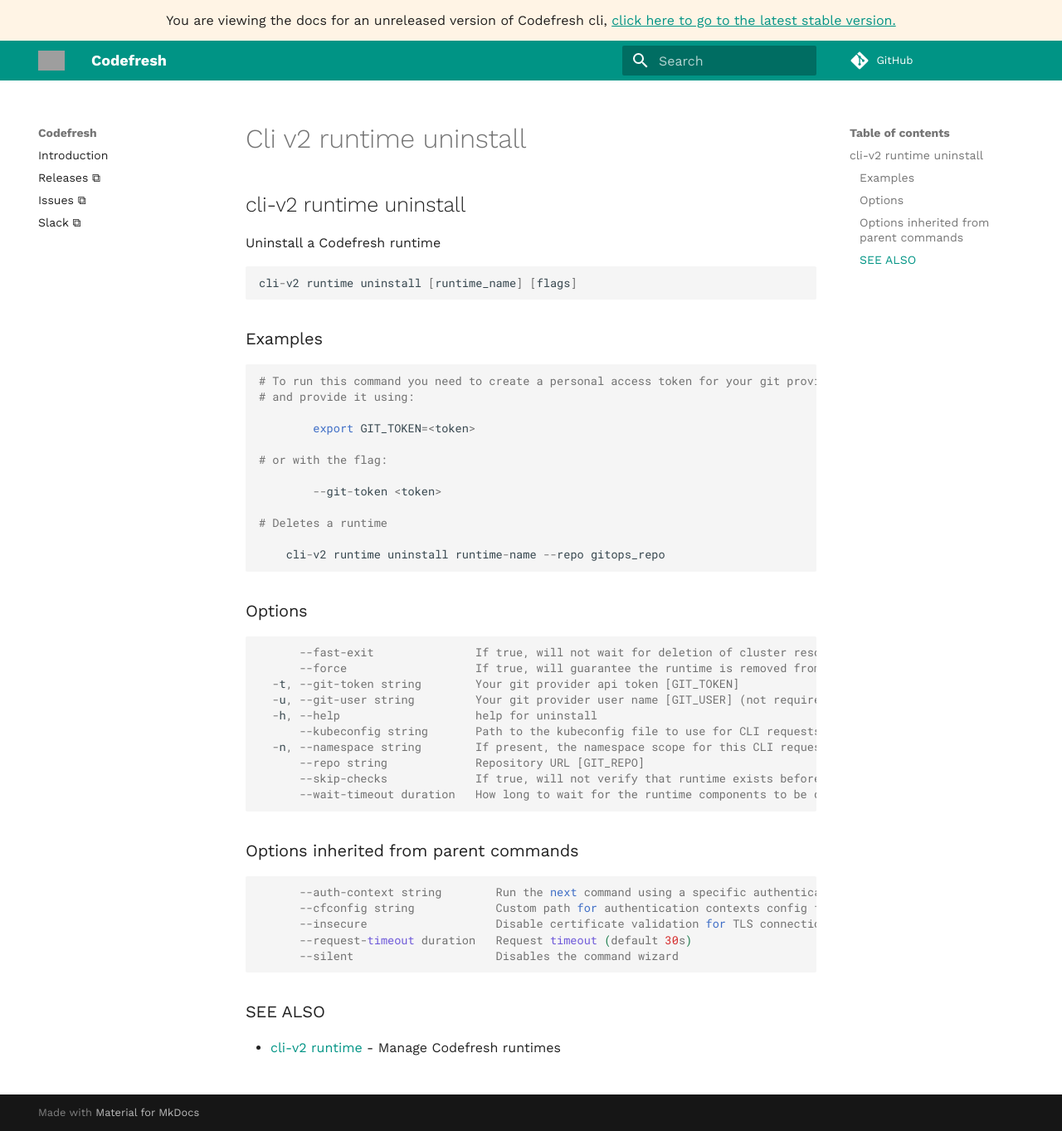
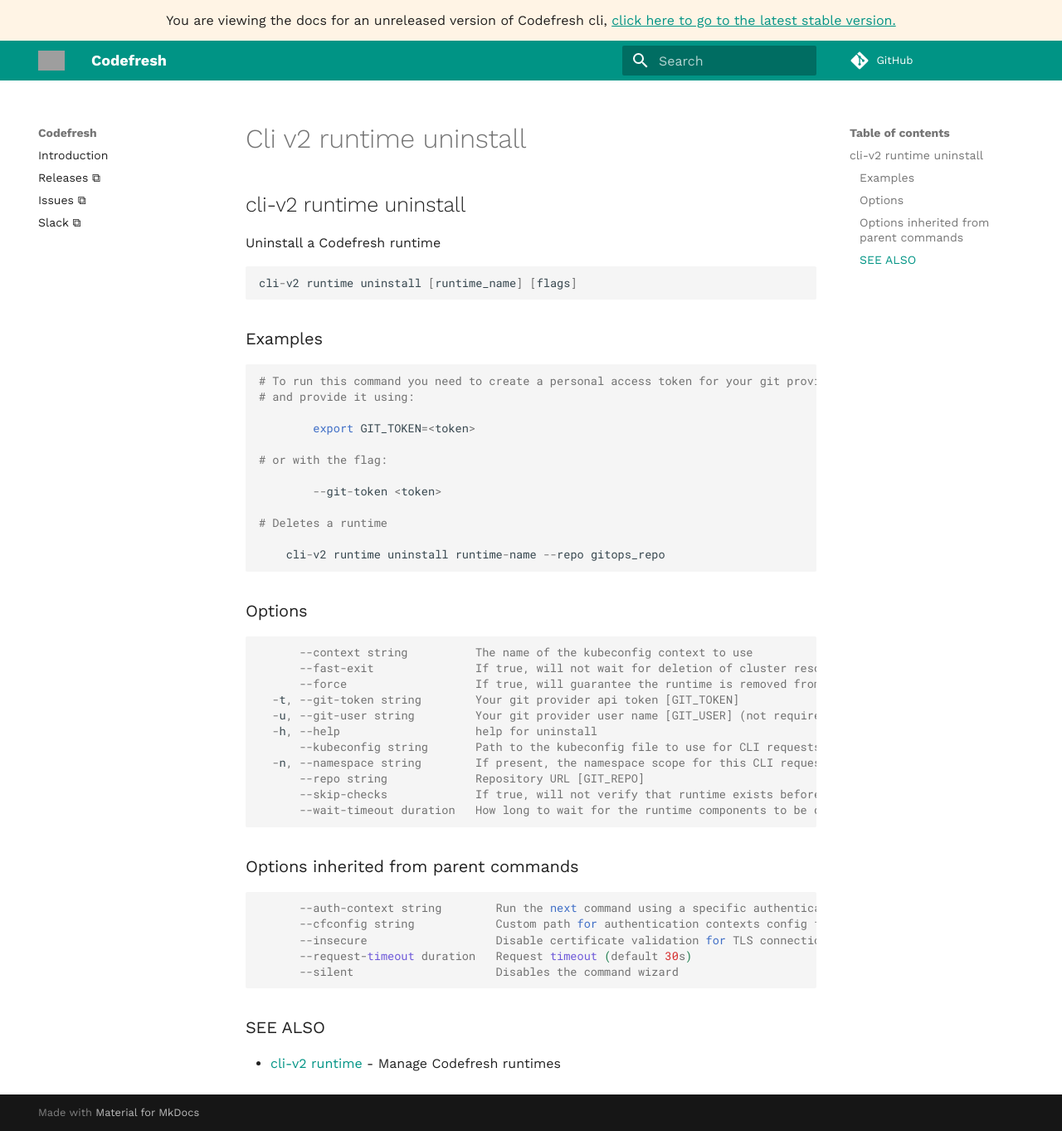
Before and after one commit to codefresh-io/cli-v2, an MkDocs documentation site: the page built from docs/commands/cli-v2_runtime_uninstall.md, in a window 1280 px wide and 1363 px high. Shown: the whole window at 83% size. Built offline with MkDocs 1.6.1 and Material for MkDocs 9.7.7, drawn with Linux system fonts in a browser that asks for light colours; comment, search, counter and statistics services are not loaded; grey boxes are pictures that could not be loaded.

Commit message:
doc files

````diff
--- a/docs/commands/cli-v2_runtime_uninstall.md
+++ b/docs/commands/cli-v2_runtime_uninstall.md
@@ -28,6 +28,7 @@ cli-v2 runtime uninstall [runtime_name] [flags]
 ### Options
 
 ```
+      --context string          The name of the kubeconfig context to use
       --fast-exit               If true, will not wait for deletion of cluster resources. This means that full resource deletion will not be verified
       --force                   If true, will guarantee the runtime is removed from the platform, even in case of errors while cleaning the repo and the cluster
   -t, --git-token string        Your git provider api token [GIT_TOKEN]
````
Also changed, not shown: docs/commands/cli-v2_runtime_install.md (+1 -0 lines).
